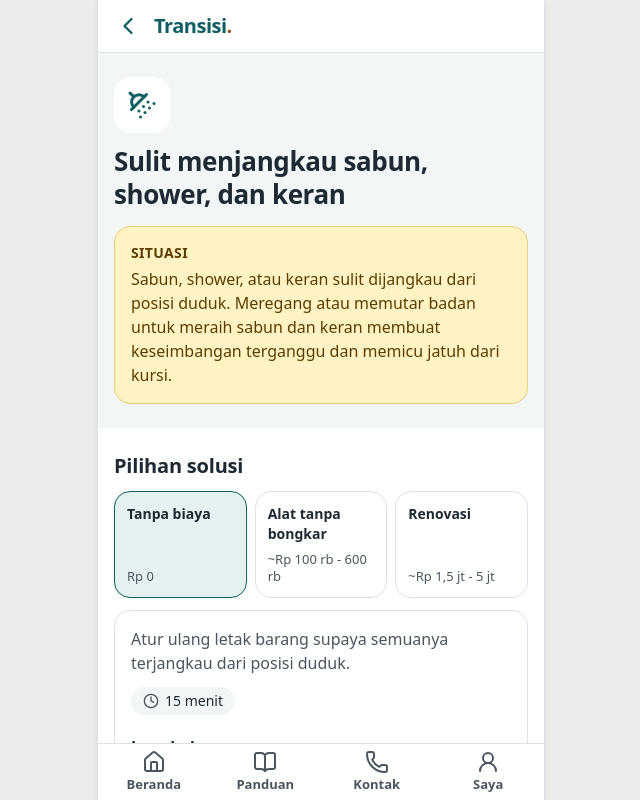
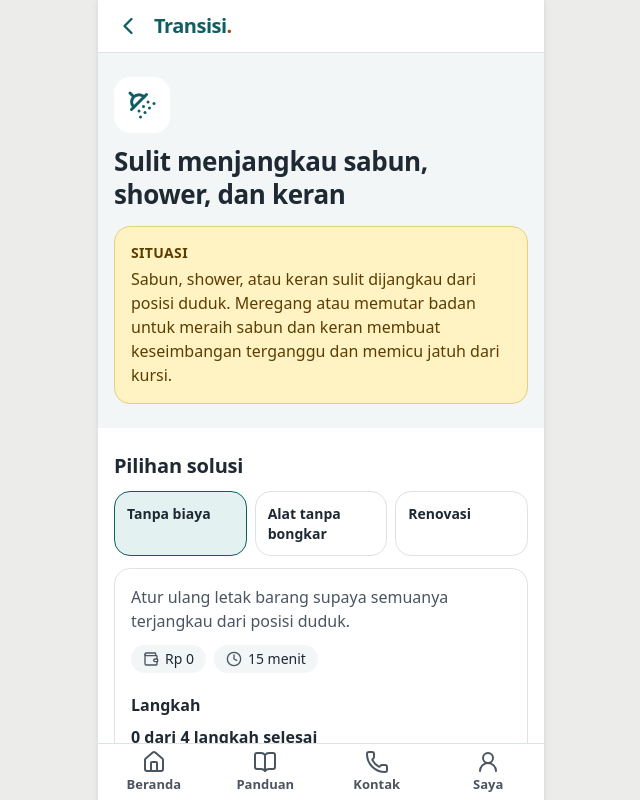
Before and after one commit to titohanafi/transisidnr, a React (Vite) app: page /#/kartu/bath-reach-controls in a window 1280 px wide. Shown: the top 800 px of the page, without its empty margins (319-959 px from the left). Built offline with nearby package versions, Linux system fonts and the light colour scheme.

Commit message:
Biaya dipindah dari tab solusi ke panel, sejajar dengan waktu
Co-Authored-By: Claude Sonnet 5.5 <noreply@anthropic.com>

```diff
--- a/src/screens/DetailKartu.tsx
+++ b/src/screens/DetailKartu.tsx
@@ -1,4 +1,4 @@
-import { Clock, TriangleAlert } from "lucide-react";
+import { Clock, TriangleAlert, Wallet } from "lucide-react";
 import { useEffect, useState } from "react";
 import { useParams } from "react-router-dom";
 import { Halaman } from "../components/Halaman";
@@ -140,12 +140,11 @@ function Isi({ kartu, tingkatAwal }: { kartu: Kartu; tingkatAwal?: Tingkat }) {
                           pilihTab(-1, i);
                         }
                       }}
-                      className={`tekan flex min-h-[84px] flex-col items-start justify-between gap-2 rounded-kartu border p-3 text-left ${
+                      className={`tekan flex min-h-[64px] items-start rounded-kartu border p-3 text-left ${
                         dipilih ? "border-utama bg-utama-muda" : "border-garis bg-white"
                       }`}
                     >
                       <span className="text-kecil font-semibold leading-snug">{t.tingkat[x.tingkat]}</span>
-                      <span className="text-mikro text-redup">{biayaPil(s.biaya)}</span>
                     </button>
                   );
                 })}
@@ -164,6 +163,10 @@ function Isi({ kartu, tingkatAwal }: { kartu: Kartu; tingkatAwal?: Tingkat }) {
                       <>
                         <p className="text-redup">{s.ringkasan}</p>
                         <div className="mt-3 flex flex-wrap gap-2">
+                          <span className="inline-flex items-center gap-1.5 rounded-full bg-permukaan px-3 py-1 text-kecil font-medium">
+                            <Wallet className="h-4 w-4 shrink-0 text-redup" strokeWidth={2} aria-hidden="true" focusable="false" />
+                            {biayaPil(s.biaya)}
+                          </span>
                           <span className="inline-flex items-center gap-1.5 rounded-full bg-permukaan px-3 py-1 text-kecil font-medium">
                             <Clock className="h-4 w-4 shrink-0 text-redup" strokeWidth={2} aria-hidden="true" focusable="false" />
                             {s.usaha.waktu ?? umum.menyusul}
```
Also changed, not shown: 1 other file (tests, documents, lock files or other folders).
